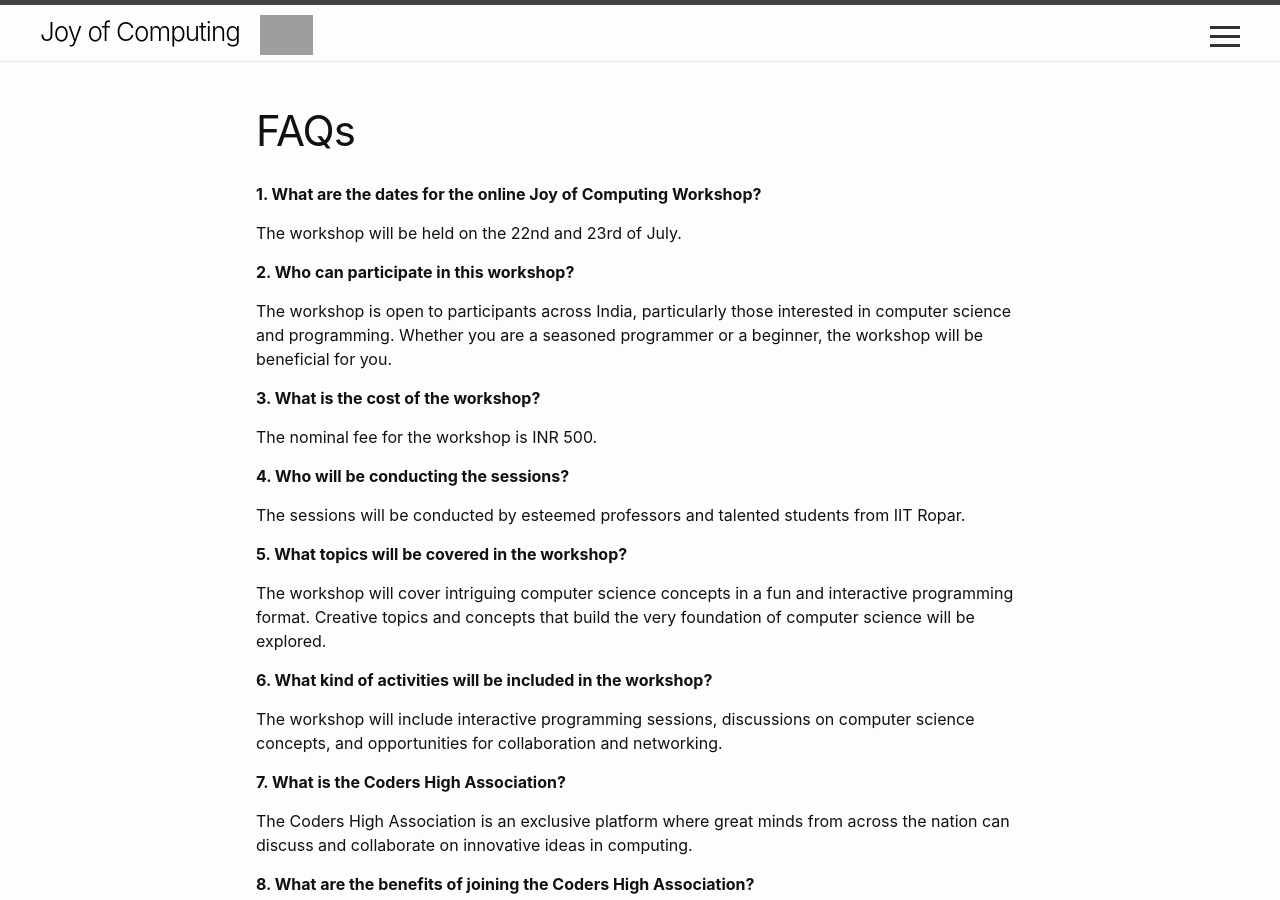
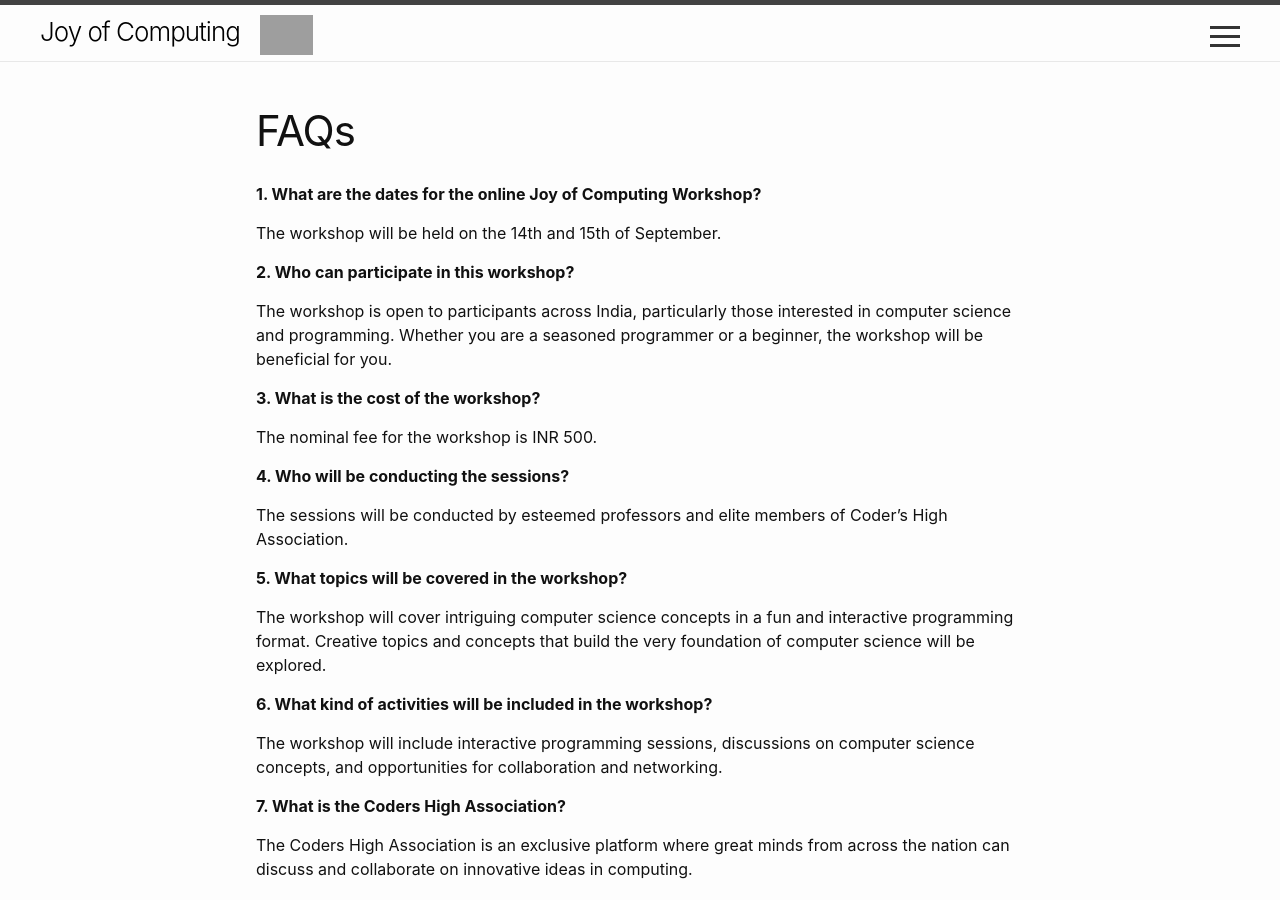
Before and after one commit to sudarshansudarshan/joc, a Jekyll site: the page built from Faq.md, in a window 1280 px wide and 900 px high. Built offline with Jekyll 4.4.1, drawn with Linux system fonts in a browser that asks for light colours; grey boxes are pictures that could not be loaded.

Commit message:
Update Faq.md

```diff
--- a/Faq.md
+++ b/Faq.md
@@ -8,7 +8,7 @@ order: 2
 **1. What are the dates for the online Joy of Computing Workshop?**
 
 
-The workshop will be held on the 22nd and 23rd of July.
+The workshop will be held on the 14th and 15th of September.
 
 **2. Who can participate in this workshop?**
 
@@ -24,7 +24,7 @@ The nominal fee for the workshop is INR 500.
 **4. Who will be conducting the sessions?**
 
 
-The sessions will be conducted by esteemed professors and talented students from IIT Ropar.
+The sessions will be conducted by esteemed professors and elite members of Coder's High Association.
 
 
 **5. What topics will be covered in the workshop?**
```
